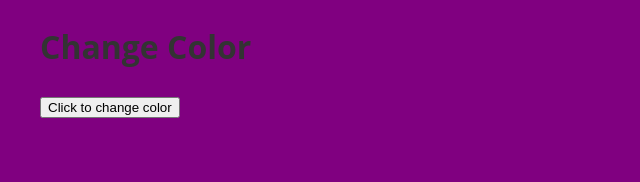
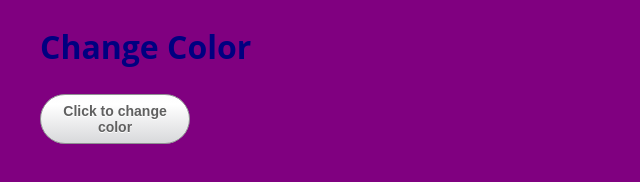
Before and after one commit to marceloreyran/Color-Change, a plain HTML site: page index.html in a window 1280 px wide. Shown: the whole page, without its empty margins (0-640 px from the left). Drawn offline with Linux system fonts and the light colour scheme.

Commit message:
second commit

```diff
--- a/style.css
+++ b/style.css
@@ -9,7 +9,7 @@ body {
     font-family: 'Open Sans', sans-serif;
     font-size: 16px;
     line-height: 1.6;
-    color: #333;
+    color: rgb(0, 0, 128);
     background-color: #f4f4f4;
     margin: 0;
     padding: 0;
@@ -32,3 +32,36 @@ a {
     margin: 0 auto;
     padding: 0 20px;
 }
+
+
+button {
+    display: flex;
+    align-items: center;
+    justify-content: center;
+    outline: none;
+    cursor: pointer;
+    width: 150px;
+    height: 50px;
+    background-image: linear-gradient(to top, #D8D9DB 0%, #fff 80%, #FDFDFD 100%);
+    border-radius: 30px;
+    border: 1px solid #8F9092;
+    transition: all 0.2s ease;
+    font-family: "Source Sans Pro", sans-serif;
+    font-size: 14px;
+    font-weight: 600;
+    color: #606060;
+    text-shadow: 0 1px #fff;
+}
+
+button:hover{
+    box-shadow: 0 4px 3px 1px #FCFCFC, 0 6px 8px #D6D7D9, 0 -4px 4px #CECFD1, 0 -6px 4px #FEFEFE, inset 0 0 3px 3px #CECFD1;
+}
+
+button:active{
+    box-shadow: 0 4px 3px 1px #FCFCFC, 0 6px 8px #D6D7D9, 0 -4px 4px #CECFD1, 0 -6px 4px #FEFEFE, inset 0 0 5px 3px #999, inset 0 0 30px #aaa;
+
+}
+
+button:focus{
+    box-shadow: 0 4px 3px 1px #FCFCFC, 0 6px 8px #D6D7D9, 0 -4px 4px #CECFD1, 0 -6px 4px #FEFEFE, inset 0 0 5px 3px #999, inset 0 0 30px #aaa;
+}
```
Also changed, not shown: index.html (line endings or trailing spaces).
